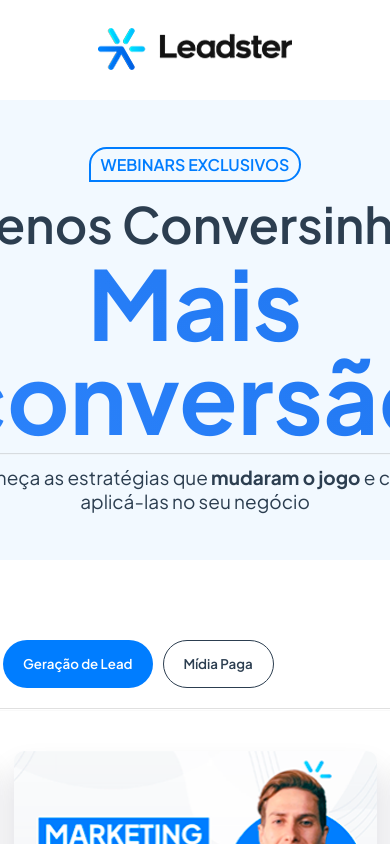
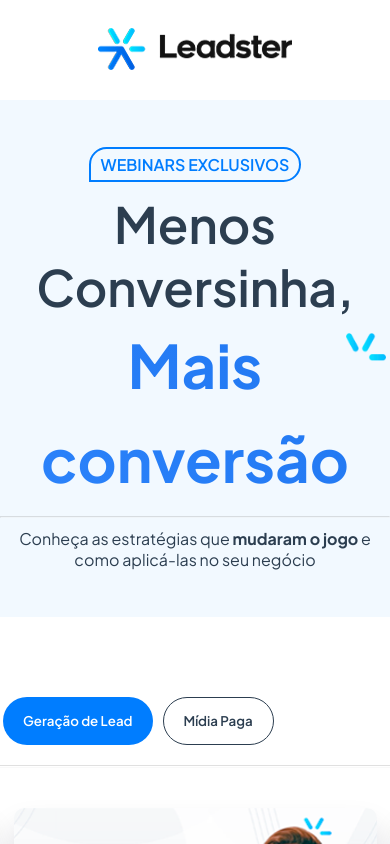
Before and after one commit to gregoriomagno/leadster-test, a Next.js app: page / in a window 390 px wide. Shown: the top 844 px of the page. Built offline with nearby package versions, Linux system fonts and the light colour scheme; grey boxes are pictures that could not be loaded.

Commit message:
style: adicionando breakpoints

```diff
--- a/src/components/molecules/ModalPlayVideo/styled.ts
+++ b/src/components/molecules/ModalPlayVideo/styled.ts
@@ -53,5 +53,19 @@
   div{
     display:flex ;
     gap:5px;
+    @media screen and (max-width: 1300px) {
+     button{
+      div{
+        display:none;
+      }
+     }
+
+    }
+    @media screen and (max-width: 1050px) {
+      flex-direction: column ;
+      align-items: center ;
+
+    }
+
   }
 `;
--- a/src/components/organisms/BannerApresentation/styled.ts
+++ b/src/components/organisms/BannerApresentation/styled.ts
@@ -34,16 +34,32 @@
   line-height: 94px;
 `;
 export const TextMain = styled.h1`
-  font-size: 96px;
+  font-size: 9.6rem;
   font-weight: bold;
   background: -webkit-linear-gradient(45deg, #2c83fb, #1f76f0);
   -webkit-background-clip: text;
   -webkit-text-fill-color: transparent;
+
+  @media screen and (max-width: 760px) {
+    font-size: 6rem;
+  }
 `;
 export const WrapperIconTextMain = styled.div`
   position: absolute;
   top: -12px;
   right: 3px;
+  @media screen and (max-width: 760px) {
+    top: 82px;
+    right: 120px;
+  }
+  @media screen and (max-width: 760px) {
+    top: -8px;
+    right: 4px;
+    img {
+      width: 40px;
+      height: 28px;
+    }
+  }
 `;
 export const lineDivider = styled.hr`
   ${({ theme }) => css`
@@ -57,5 +73,8 @@
   ${({ theme }) => css`
     font-size: 19px;
     color: ${theme.colors.black};
+    @media screen and (max-width: 760px) {
+      font-size: 16px;
+  }
   `}
 `;
--- a/src/components/organisms/Footer/styled.ts
+++ b/src/components/organisms/Footer/styled.ts
@@ -19,6 +19,11 @@
   margin: 0px auto;
   justify-content: center;
   gap: 24px;
+  @media screen and (max-width: 760px) {
+    flex-direction: column;
+    align-items: center;
+    text-align:center ;
+  }
 `;
 export const ListLiks = styled.ul`
   list-style-type: none;
```
